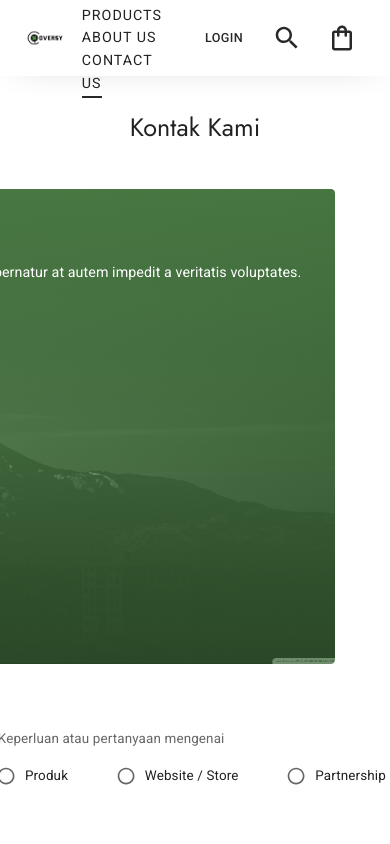
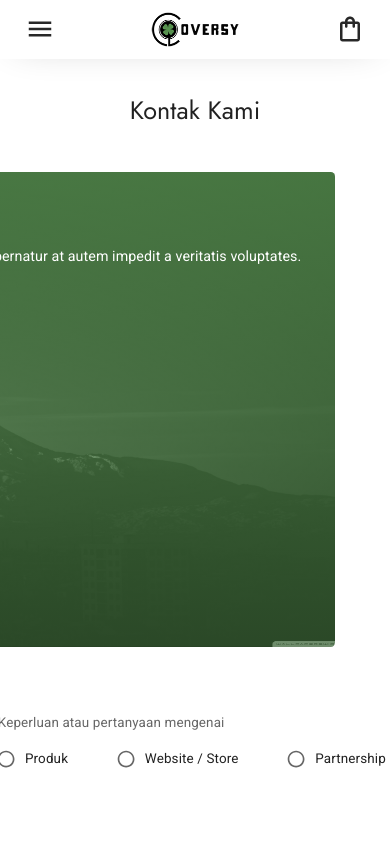
Before and after one commit to ericpeweh/cloversy-store-web, a Next.js app: page /contact-us in a window 390 px wide. Shown: the top 844 px of the page. Built offline with nearby package versions, Linux system fonts and the light colour scheme.

Commit message:
responsive navbar with mobile drawer

```diff
--- a/components/MainWrapper/MainWrapper.styles.ts
+++ b/components/MainWrapper/MainWrapper.styles.ts
@@ -1,6 +1,9 @@
 // Dependencies
 import { styled } from "@mui/system";
 
-export const OuterContainer = styled("main")({
-	marginTop: "9rem"
-});
+export const OuterContainer = styled("main")(({ theme }) => ({
+	marginTop: "9rem",
+	[theme.breakpoints.down("sm")]: {
+		marginTop: "7rem"
+	}
+}));
--- /dev/null
+++ b/components/MobileMenuDrawer/MobileMenuDrawer.styles.ts
@@ -0,0 +1,48 @@
+// Dependencies
+import { Avatar, Button, Drawer, List, ListItem, ListItemText, TextField } from "@mui/material";
+import { styled } from "@mui/system";
+
+export const MobileMenuDrawerContainer = styled(Drawer)(({ theme }) => ({
+	position: "relative",
+	"& .MuiDrawer-paper": {
+		width: "50rem",
+		display: "flex",
+		flexDirection: "column",
+		padding: "2rem 3rem 3rem",
+		[theme.breakpoints.down("xs")]: {
+			width: "100%"
+		}
+	}
+})) as typeof Drawer;
+
+export const MobileMenuLists = styled("nav")(({ theme }) => ({
+	width: "100%",
+	marginTop: "6rem",
+	display: "flex",
+	flexDirection: "column"
+}));
+
+export const MobileMenuItem = styled("a")({
+	marginTop: "0",
+	fontWeight: 400,
+	textTransform: "uppercase",
+	fontSize: "2rem",
+	cursor: "pointer",
+	padding: "1.7rem 0"
+});
+
+export const MobileMenuActionButtons = styled("div")({
+	justifySelf: "flex-end",
+	display: "flex",
+	flexDirection: "column",
+	marginTop: "auto"
+});
+
+export const SearchInput = styled(TextField)({
+	"& input": {
+		fontSize: "2.2rem",
+		fontFamily: "var(--font-secondary)",
+		padding: "1.5rem"
+	},
+	marginBottom: "4rem"
+}) as typeof TextField;
--- /dev/null
+++ b/components/MobileMenuDrawer/MobileMenuDrawer.tsx
@@ -0,0 +1,105 @@
+// Dependencies
+import React, { useEffect, useRef } from "react";
+import Link from "next/link";
+
+// Styles
+import {
+	MobileMenuActionButtons,
+	MobileMenuDrawerContainer,
+	MobileMenuItem,
+	MobileMenuLists,
+	SearchInput
+} from "./MobileMenuDrawer.styles";
+
+// Icons
+import ChevronRightIcon from "@mui/icons-material/ChevronRight";
+import SearchIcon from "@mui/icons-material/Search";
+import LoginIcon from "@mui/icons-material/Login";
+import LogoutIcon from "@mui/icons-material/Logout";
+import PermIdentityOutlinedIcon from "@mui/icons-material/PermIdentityOutlined";
+import ShoppingBagOutlinedIcon from "@mui/icons-material/ShoppingBagOutlined";
+import FavoriteBorderOutlinedIcon from "@mui/icons-material/FavoriteBorderOutlined";
+
+// Components
+import { ListItemAvatar, Divider, Typography, Stack, InputAdornment } from "@mui/material";
+import Button from "../Button/Button";
+import QuantityInput from "../QuantityInput/QuantityInput";
+import CloseButton from "../CloseButton/CloseButton";
+
+interface MobileMenuDrawerProps {
+	open: boolean;
+	onClose: () => void;
+}
+
+const mobileMenuActions = [
+	{ title: "My Profile", icon: <PermIdentityOutlinedIcon />, action: () => {} },
+	{ title: "Cart", icon: <ShoppingBagOutlinedIcon />, action: () => {} },
+	{ title: "Wishlist", icon: <FavoriteBorderOutlinedIcon />, action: () => {} }
+];
+
+const navigations = [
+	{ label: "Home", path: "/" },
+	{ label: "Products", path: "/products" },
+	{ label: "About us", path: "/about-us" },
+	{ label: "Contact us", path: "/contact-us" }
+];
+
+const MobileMenuDrawer = ({ open, onClose }: MobileMenuDrawerProps) => {
+	const searchInputRef = useRef<HTMLInputElement>(null);
+
+	useEffect(() => {
+		if (open) {
+			searchInputRef.current?.focus();
+		}
+	}, [open]);
+
+	return (
+		<MobileMenuDrawerContainer open={open} onClose={onClose} anchor="left">
+			<CloseButton onClick={onClose} sx={{ top: "2rem", left: "2rem" }} />
+			<MobileMenuLists>
+				<SearchInput
+					fullWidth
+					id="searchbar"
+					placeholder="Type to search..."
+					InputProps={{
+						startAdornment: (
+							<InputAdornment position="start">
+								<SearchIcon />
+							</InputAdornment>
+						)
+					}}
+					variant="standard"
+					inputRef={searchInputRef}
+				/>
+				{navigations.map(item => (
+					<Link href={item.path} key={item.label}>
+						<MobileMenuItem>{item.label}</MobileMenuItem>
+					</Link>
+				))}
+			</MobileMenuLists>
+			<MobileMenuActionButtons>
+				<Divider sx={{ mb: "2rem" }} />
+				{mobileMenuActions.map(item => (
+					<Stack
+						key={item.title}
+						direction="row"
+						justifyContent="space-between"
+						alignItems="center"
+						sx={{ cursor: "pointer", p: "2rem 0" }}
+					>
+						<Typography fontSize="1.8rem">{item.title}</Typography>
+						{item.icon}
+					</Stack>
+				))}
+				<Divider sx={{ mb: "2rem" }} />
+				<Typography fontSize="1.7rem" mb="1rem" sx={{ mt: 2 }}>
+					Please login to access wishlist & cart
+				</Typography>
+				<Button endIcon={<LoginIcon />}>Login</Button>
+				{false && <Button endIcon={<LogoutIcon />}>Logout</Button>}
+			</MobileMenuActionButtons>
+		</MobileMenuDrawerContainer>
+	);
+};
+
+export default MobileMenuDrawer;
--- a/parts/Navbar/Navbar.styles.ts
+++ b/parts/Navbar/Navbar.styles.ts
@@ -1,7 +1,7 @@
 // Dependencies
 import { styled } from "@mui/system";
 
-export const HeaderContainer = styled("header")({
+export const HeaderContainer = styled("header")(({ theme }) => ({
 	height: "9rem",
 	background: "#fff",
 	fontSize: "1.8rem",
@@ -14,20 +14,30 @@ export const HeaderContainer = styled("header")({
 	top: 0,
 	left: 0,
 	zIndex: 1000,
-	width: "100%"
-});
+	width: "100%",
+	[theme.breakpoints.down("sm")]: {
+		height: "7rem",
+		padding: "0 2rem"
+	}
+}));
 
-export const HeaderLogo = styled("a")({
+export const HeaderLogo = styled("a")(({ theme }) => ({
 	display: "block",
 	width: "16rem",
-	cursor: "pointer"
-});
+	cursor: "pointer",
+	[theme.breakpoints.down("sm")]: {
+		width: "12rem"
+	}
+}));
 
 // Navigation
-export const NavLinks = styled("nav")({
+export const NavLinks = styled("nav")(({ theme }) => ({
 	display: "flex",
-	justifyContent: "space-between"
-});
+	justifyContent: "space-between",
+	[theme.breakpoints.down("sm")]: {
+		display: "none"
+	}
+}));
 
 export const NavLists = styled("ul")({
 	listStyleType: "none"
@@ -66,8 +76,13 @@ export const NavLink = styled("a", {
 }));
 
 // Action buttons
-export const HeaderActions = styled("div")({
+export const HeaderActions = styled("div")(({ theme }) => ({
 	display: "flex",
 	alignItems: "center",
-	gap: "1rem"
-});
+	gap: "1rem",
+	[theme.breakpoints.down("sm")]: {
+		"& > button:not(:last-child)": {
+			display: "none"
+		}
+	}
+}));
--- a/parts/Navbar/Navbar.tsx
+++ b/parts/Navbar/Navbar.tsx
@@ -3,11 +3,9 @@ import React from "react";
 import Image from "next/image";
 import Link from "next/link";
 import { useRouter } from "next/router";
-import { shallowEqual } from "react-redux";
 
 // Hooks
 import useDispatch from "../../hooks/useDispatch";
-import useSelector from "../../hooks/useSelector";
 
 // Styles
 import {
@@ -24,10 +22,14 @@ import {
 import { openCartDrawer, openSearchDrawer } from "../../store/slices/globalSlice";
 
 // Icons
-import { Search, ShoppingBagOutlined } from "@mui/icons-material";
+import { Search, ShoppingBagOutlined, Menu as MenuIcon } from "@mui/icons-material";
 
 // Components
 import { Button, IconButton } from "@mui/material";
+import MobileMenuDrawer from "../../components/MobileMenuDrawer/MobileMenuDrawer";
+
+// Hooks
+import useModal from "../../hooks/useModal";
 
 const navigations = [
 	{ label: "Home", path: "/" },
@@ -41,6 +43,12 @@ const Navbar = () => {
 	const currentPath = router.pathname;
 	const dispatch = useDispatch();
 
+	const {
+		isOpen: isMobileMenuOpen,
+		openHandler: openMobileMenuHandler,
+		closeHandler: closeMobileMenuHandler
+	} = useModal();
+
 	const openSearchDrawerHandler = () => {
 		dispatch(openSearchDrawer());
 	};
@@ -51,6 +59,24 @@ const Navbar = () => {
 
 	return (
 		<HeaderContainer id="navbar">
+			<MobileMenuDrawer open={isMobileMenuOpen} onClose={closeMobileMenuHandler} />
+			<IconButton
+				aria-label="mobile-menu"
+				onClick={openMobileMenuHandler}
+				sx={{
+					display: {
+						xs: "flex",
+						sm: "none"
+					}
+				}}
+			>
+				<MenuIcon
+					sx={{
+						fontSize: 30
+					}}
+					color="secondary"
+				/>
+			</IconButton>
 			<Link href="/">
 				<HeaderLogo>
 					<Image src="/images/logo.png" alt="logo" layout="responsive" width={200} height={80} />
```
